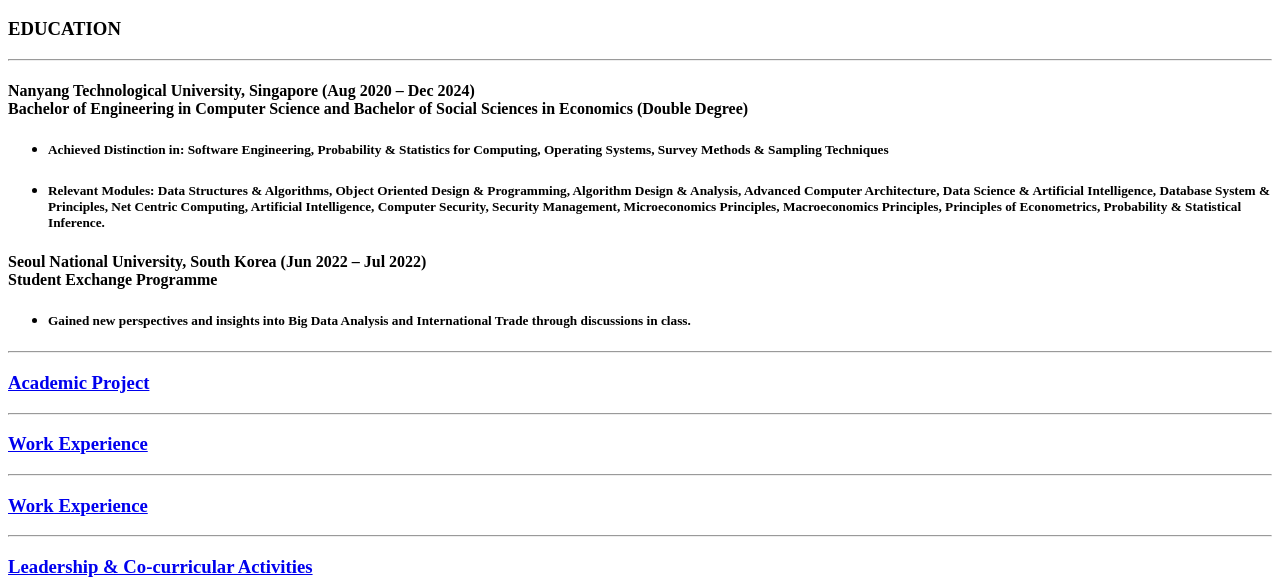
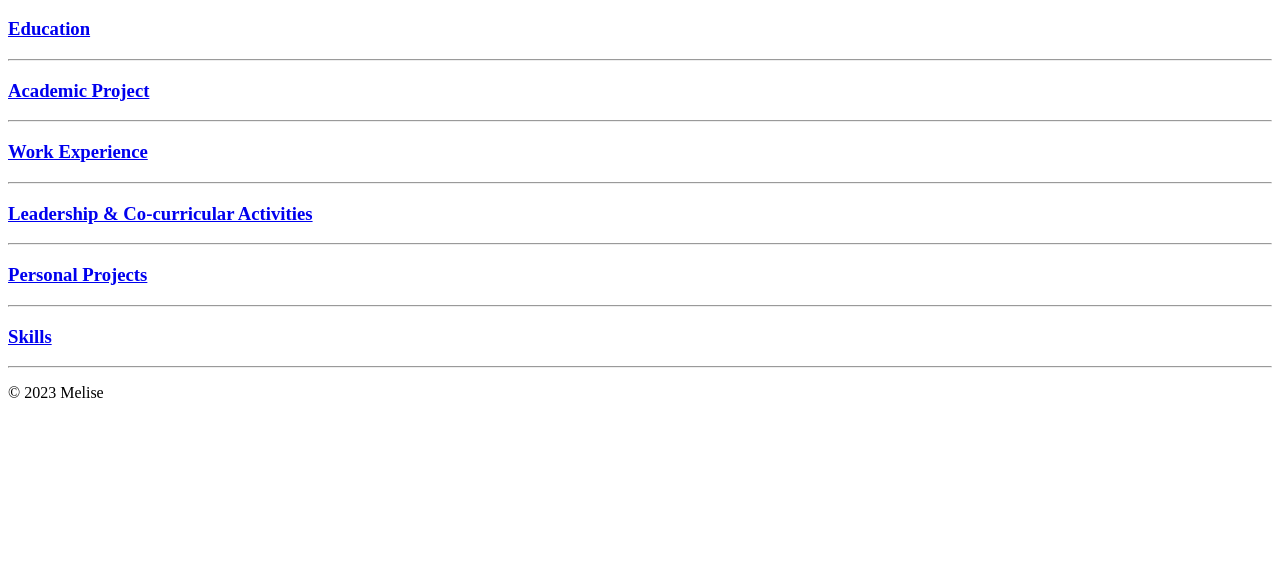
Before and after one commit to Melisepoon/Resume, a plain HTML site: page index.html in a window 1280 px wide. Shown: the part 223-804 px from the top of the page. Drawn offline with Linux system fonts and the light colour scheme.

Commit message:
Add files via upload

```diff
--- a/index.html
+++ b/index.html
@@ -11,24 +11,9 @@
     <h2>Email: melisepoon@gmail.com</h2>
     <h2>LinkedIn: melisepoon</h2>
     <hr style="clear:both;"/>
-    <h3>EDUCATION</h3>
-    <hr/>
-    <h4>Nanyang Technological University, Singapore (Aug 2020 – Dec 2024) <br/>
-    Bachelor of Engineering in Computer Science and Bachelor of Social Sciences in Economics (Double Degree)</h4>
-    <ul>
-        <li><h5>Achieved Distinction in: Software Engineering, Probability & Statistics for Computing, Operating Systems, Survey Methods & Sampling Techniques</h5></li>
-        <li><h5>Relevant Modules: Data Structures & Algorithms, Object Oriented Design & Programming, Algorithm Design & Analysis, Advanced Computer Architecture,
-                Data Science & Artificial Intelligence, Database System & Principles, Net Centric Computing, Artificial Intelligence, Computer Security, Security Management,
-                Microeconomics Principles, Macroeconomics Principles, Principles of Econometrics, Probability & Statistical Inference.</h5></li>
-    </ul>
-    <h4>Seoul National University, South Korea (Jun 2022 – Jul 2022) <br>
-        Student Exchange Programme <br>
-        <ul><li><h5>Gained new perspectives and insights into Big Data Analysis and International Trade through discussions in class.</h5></li></ul>
-    </h4>
+    <a href="./Public/Education.html"><h3>Education</h3></a>
     <hr/>
     <a href="./Public/Academic.html"><h3>Academic Project</h3></a>
-    <hr/>
-    <a href="./Public/Work.html"><h3>Work Experience</h3></a>
     <hr/>
     <a href="./Public/Work.html"><h3>Work Experience</h3></a>
     <hr/>
```
Also changed, not shown: Public/Education.html (added, +28 -0 lines).
